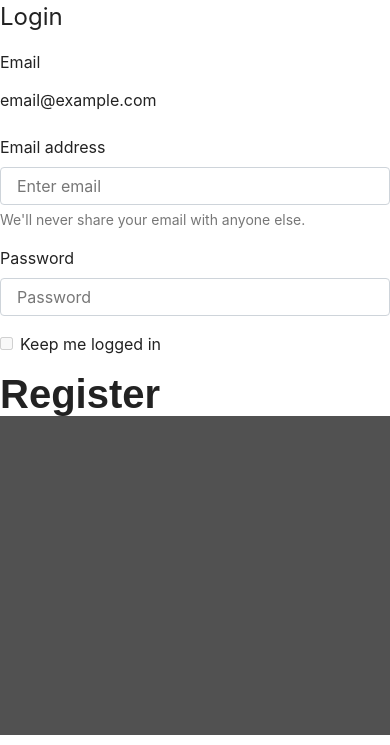
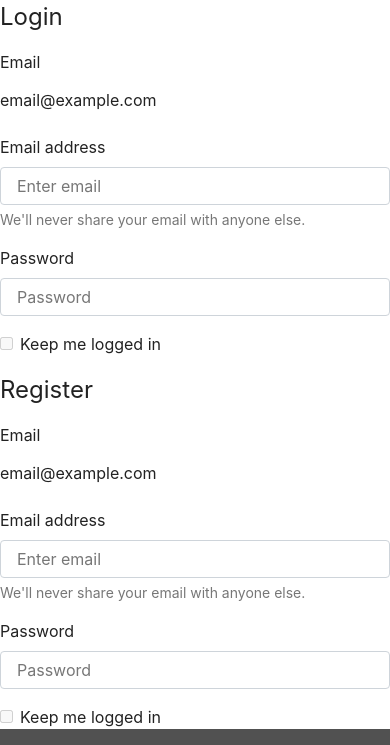
Before and after one commit to OwenCookman/MilestoneProject3, a Flask app: page /login in a window 390 px wide. Shown: the part 109-854 px from the top of the page. Run offline with Flask 2, Linux system fonts and the light colour scheme; some libraries are stand-ins or nearby versions; some web fonts are replaced.

Commit message:
Added registration form template and check box

```diff
--- a/templates/login.html
+++ b/templates/login.html
@@ -31,7 +31,34 @@
           </label>
         </div>
       </fieldset>
+      <form>
+        <fieldset>
+          <legend>Register</legend>
+          <div class="form-group row">
+            <label for="staticEmail" class="col-sm-2 col-form-label">Email</label>
+            <div class="col-sm-10">
+              <input type="text" readonly="" class="form-control-plaintext" id="staticEmail" value="email@example.com">
+            </div>
+          </div>
+          <div class="form-group">
+            <label for="exampleInputEmail1">Email address</label>
+            <input type="email" class="form-control" id="exampleInputEmail1" aria-describedby="emailHelp" placeholder="Enter email">
+            <small id="emailHelp" class="form-text text-muted">We'll never share your email with anyone else.</small>
+          </div>
+          <div class="form-group">
+            <label for="exampleInputPassword1">Password</label>
+            <input type="password" class="form-control" id="exampleInputPassword1" placeholder="Password">
+          </div>
+        </fieldset>
+          <fieldset class="form-group">
+            <div class="form-check disabled">
+              <label class="form-check-label">
+                <input class="form-check-input" type="checkbox" value="" disabled="">
+               Keep me logged in
+              </label>
+            </div>
+          </fieldset>
 
-      <h1>Register</h1>
+
 
 {% endblock %}
```
